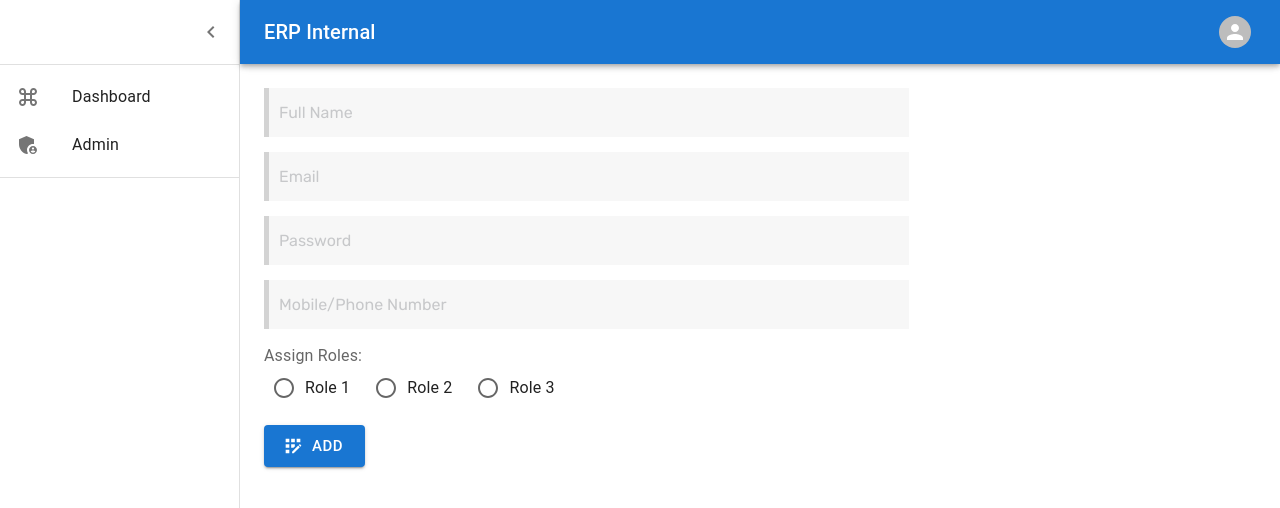
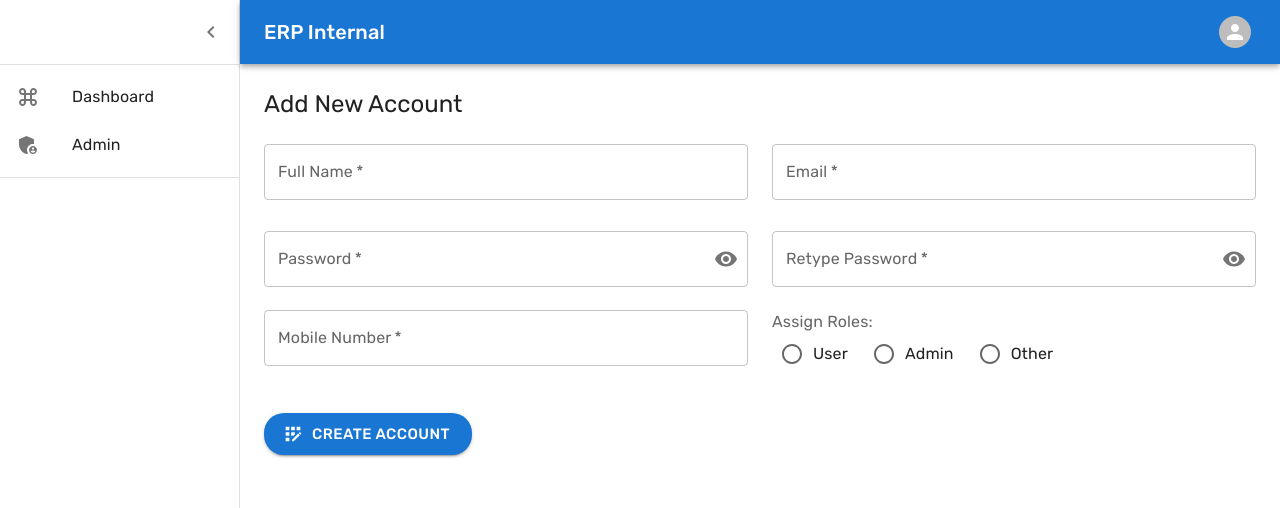
Before and after one commit to makmashuk/erp-RS, a Next.js app: page /dashboard/add-new-account in a window 1280 px wide. Shown: the top 508 px of the page. Built offline with nearby package versions, Linux system fonts and the light colour scheme.

Commit message:
Layout and design changed
Instead of custom designed HTML elements, MUI components have been used

```diff
--- a/pages/dashboard/add-new-account.js
+++ b/pages/dashboard/add-new-account.js
@@ -1,82 +1,153 @@
+import { useState } from "react";
 import Dashboard from "../../components/Layout/dashboard";
 import FormControl from "@mui/material/FormControl";
 import FormLabel from "@mui/material/FormLabel";
 import FormControlLabel from "@mui/material/FormControlLabel";
-import FormHelperText from "@mui/material/FormHelperText";
 import Radio from "@mui/material/Radio";
 import RadioGroup from "@mui/material/RadioGroup";
 import Box from "@mui/material/Box";
 import Button from "@mui/material/Button";
 import AppRegistrationIcon from "@mui/icons-material/AppRegistration";
+import TextField from "@mui/material/TextField";
+import Typography from "@mui/material/Typography";
+import InputAdornment from "@mui/material/InputAdornment";
+import IconButton from "@mui/material/IconButton";
+import Visibility from "@mui/icons-material/Visibility";
+import VisibilityOff from "@mui/icons-material/VisibilityOff";
+import Grid from "@mui/material/Grid";
 
 const AddNewAccount = () => {
+  const [showPassword, setShowPassword] = useState(false);
   return (
     <Dashboard>
-      <form noValidate autoComplete="off">
-        <input
-          type="text"
+      <Typography variant="h5" mb={3}>
+        Add New Account
+      </Typography>
+      <Box variant="form" noValidate autoComplete="off">
+        <Grid container columnSpacing={3}>
+          <Grid item xs={12} lg={6}>
+            <TextField
+              id="fullname"
               name="fullname"
-          id="fullname"
-          placeholder="Full Name"
-          className="inputField"
+              label="Full Name"
+              required
+              helperText=" "
+              fullWidth
+              sx={{ mb: 1 }}
             />
-        <input
-          type="email"
+          </Grid>
+          <Grid item xs={12} lg={6}>
+            <TextField
+              inputProps={{ type: "email" }}
+              id="email"
               name="email"
-          id="email"
-          placeholder="Email"
-          className="inputField"
+              label="Email"
+              required
+              helperText=" "
+              fullWidth
+              sx={{ mb: 1 }}
             />
-        <input
-          type="password"
+          </Grid>
+          <Grid item xs={12} lg={6}>
+            <TextField
+              inputProps={{ type: showPassword ? "text" : "password" }}
+              id="password"
               name="password"
+              label="Password"
+              required
+              helperText=" "
+              fullWidth
+              InputProps={{
+                endAdornment: (
+                  <InputAdornment position="end">
+                    <IconButton
+                      aria-label="toggle password visibility"
+                      onClick={() => setShowPassword(!showPassword)}
+                      edge="end"
+                    >
+                      {showPassword ? <VisibilityOff /> : <Visibility />}
+                    </IconButton>
+                  </InputAdornment>
+                ),
+              }}
+            />
+          </Grid>
+          <Grid item xs={12} lg={6}>
+            <TextField
+              inputProps={{ type: showPassword ? "text" : "password" }}
               id="password"
-          placeholder="Password"
-          className="inputField"
+              name="password"
+              label="Retype Password"
+              required
+              helperText=" "
+              fullWidth
+              InputProps={{
+                endAdornment: (
+                  <InputAdornment position="end">
+                    <IconButton
+                      aria-label="toggle password visibility"
+                      onClick={() => setShowPassword(!showPassword)}
+                      edge="end"
+                    >
+                      {showPassword ? <VisibilityOff /> : <Visibility />}
+                    </IconButton>
+                  </InputAdornment>
+                ),
+              }}
             />
-        <input
-          type="tel"
-          name="phone"
-          id="phone"
-          placeholder="Mobile/Phone Number"
-          className="inputField"
+          </Grid>
+          <Grid item xs={12} lg={6}>
+            <TextField
+              inputProps={{ type: "tel" }}
+              id="mobile"
+              name="mobile"
+              label="Mobile Number"
+              placeholder="01XXX-XXXXXX"
+              required
+              helperText=" "
+              fullWidth
+              sx={{ mb: 1 }}
             />
-        <Box>
-          <FormControl>
+          </Grid>
+          <Grid item xs={12} lg={6}>
+            <FormControl fullWidth>
               <FormLabel>Assign Roles:</FormLabel>
-
               <RadioGroup row aria-label="role" name="role" sx={{ ml: "10px" }}>
                 <FormControlLabel
-                value="role1"
+                  value="user"
                   control={<Radio />}
-                label="Role 1"
+                  label="User"
                   className="radio"
                 />
                 <FormControlLabel
-                value="role2"
+                  value="admin"
                   control={<Radio />}
-                label="Role 2"
+                  label="Admin"
                   className="radio"
                 />
                 <FormControlLabel
-                value="role3"
+                  value="other"
                   control={<Radio />}
-                label="Role 3"
+                  label="Other"
                   className="radio"
                 />
               </RadioGroup>
             </FormControl>
-        </Box>
-      </form>
+          </Grid>
+        </Grid>
         <Button
           type="submit"
           variant="contained"
           size="large"
-        sx={{ mt: 2 }}
+          sx={{
+            mt: 2,
+            borderRadius: 5,
+          }}
           startIcon={<AppRegistrationIcon />}
         >
-        Add
+          Create Account
         </Button>
+      </Box>
     </Dashboard>
   );
 };
--- a/styles/globals.css
+++ b/styles/globals.css
@@ -4,8 +4,7 @@
   margin: 0;
   padding: 0;
   box-sizing: border-box;
-  font-family: "Rubik";
-  transition: all 0.3s ease;
+  font-family: "Rubik" !important;
 }
 
 .inputField {
@@ -33,10 +32,6 @@
   color: #c7c8ca;
 }
 
-input[type="radio"]:checked {
-  transition: color 0s !important;
-}
-
 .radio {
   padding-right: 10px;
   border-radius: 10px;
```
Lines whose indentation alone changed are shown as unchanged.
